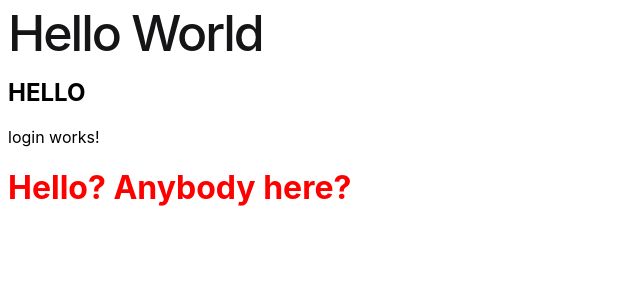
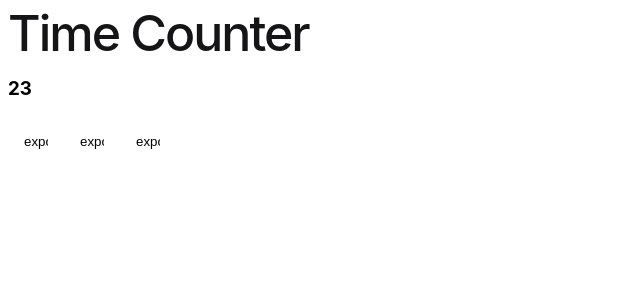
Before and after one commit to JP-Show/angular-learn, an Angular app in the folder my-app/: page / in a window 1280 px wide. Shown: the top 300 px of the page, without its empty margins (0-640 px from the left). Built offline with nearby package versions, Linux system fonts and the light colour scheme.

Commit message:
FEAT: pagina html principal criada

```diff
--- a/my-app/src/app/app.component.html
+++ b/my-app/src/app/app.component.html
@@ -1,4 +1,13 @@
-<h1> {{newProperties}} </h1>
-<h2>{{"Hello".toUpperCase()}}</h2>
-<app-login></app-login>
-<app-profile></app-profile>
+<h1>Time Counter</h1>
+
+<h3>23</h3>
+
+<button mat-fab>
+    <mat-icon>exposure_neg_1</mat-icon>
+</button>
+<button mat-fab>
+    <mat-icon>exposure_zero</mat-icon>
+</button>
+<button mat-fab>
+    <mat-icon>exposure_plus_1</mat-icon>
+</button>
--- a/my-app/src/app/app.component.ts
+++ b/my-app/src/app/app.component.ts
@@ -1,16 +1,13 @@
 import { Component } from '@angular/core';
-import { LoginComponent } from './login/login.component';
-import { ProfileComponent } from './profile/profile.component';
+import {MatFabButton} from '@angular/material/button'
+import { MatIcon } from '@angular/material/icon'
 
 @Component({
   selector: 'app-root',
-  imports: [LoginComponent, ProfileComponent],
+  imports: [MatFabButton, MatIcon],
   templateUrl: './app.component.html',
   styleUrl: './app.component.scss'
 })
 export class AppComponent {
-  title = 'my-app';
-  newProperties:string = "Hello World"
-
 
 }
```
